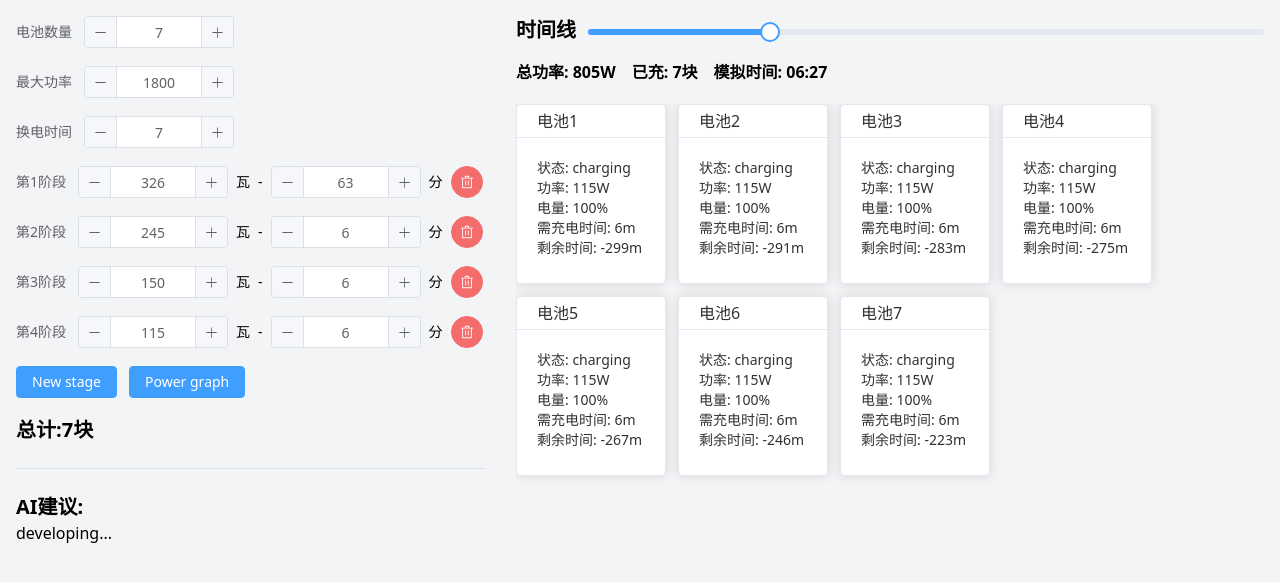
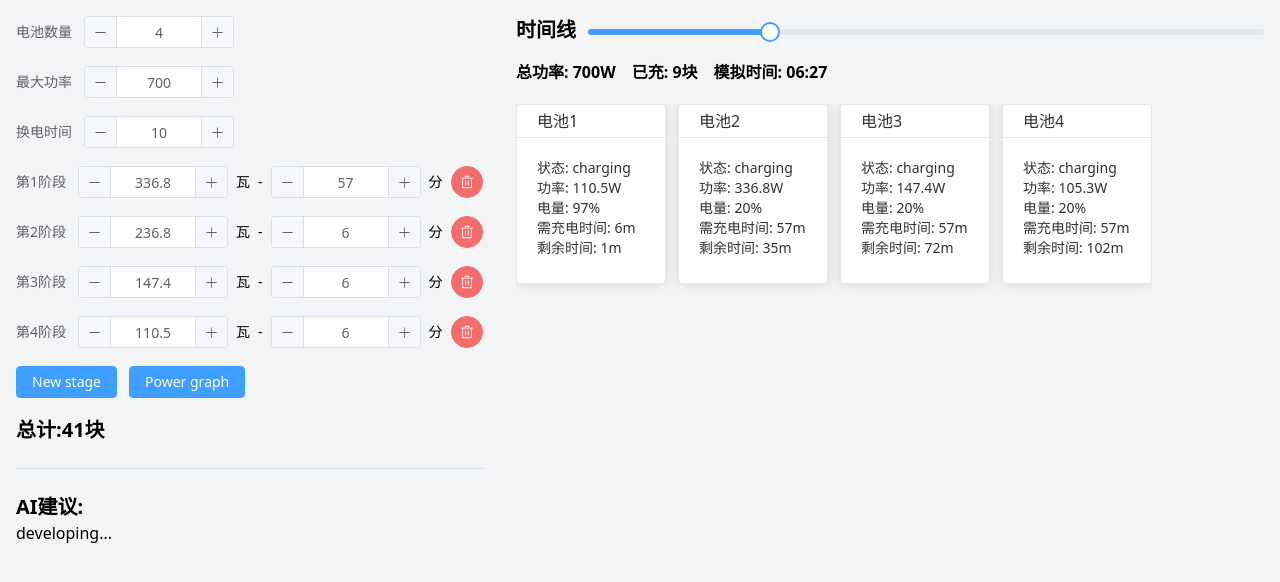
Before and after one commit to Sube-py/batteriya, a Vue app: page / in a window 1280 px wide. Shown: the top 582 px of the page. Built offline with nearby package versions, Linux system fonts and the light colour scheme.

Commit message:
refactor logic

```diff
--- a/src/App.vue
+++ b/src/App.vue
@@ -6,14 +6,14 @@ import type { UI, Form, Stage, ChartsData } from '@/types'
 import LineChart from '@/components/LineChart.vue'
 
 const form = reactive<Form>({
-  batteryNum: 7,
-  maxPower: 1800,
-  time: 7,
+  batteryNum: 4,
+  maxPower: 700,
+  time: 10,
   stages: [
-    [326, 63],
-    [245, 6],
-    [150, 6],
-    [115, 6]
+    [336.8, 57],
+    [236.8, 6],
+    [147.4, 6],
+    [110.5, 6]
   ]
 })
 
--- a/src/charge.ts
+++ b/src/charge.ts
@@ -3,7 +3,7 @@ import type { UI, BatteryUI, ChargeStatus as Status, Stage } from '@/types'
 type LiteralFalse = false
 type ChargeStatusType = ChargeStatus | LiteralFalse
 
-const BATTERY_LEVEL = [20, 89, 92, 97, 100]
+const BATTERY_LEVEL = [20, 89, 92, 97]
 
 class ChargeStatus {
   private _coolDown: number
@@ -65,20 +65,24 @@ class ChargeStatus {
 }
 
 const getLeftTime = (chargeStatus: ChargeStatus, updatedPower: number) => {
+  if (updatedPower === 0) {
+    return Infinity
+  }
   const { standardPower, standardTime, power: currentPower, time: chargedTime } = chargeStatus
   const chargedJoule =
-    currentPower > 0
+    currentPower > 0 && chargedTime > 0
       ? ((standardPower * standardTime) / currentPower - chargedTime) * currentPower
       : 0
   const newTime = Math.ceil((standardPower * standardTime - chargedJoule) / updatedPower)
 
-  return parseFloat(newTime.toFixed(2))
+  return parseFloat(newTime.toFixed())
 }
 
 const adjustPower = (
   currentChargeStatus: ChargeStatus,
   charging: ChargeStatusType[],
-  stages: Stage[]
+  stages: Stage[],
+  maxPower: number
 ) => {
   const nextStage = currentChargeStatus.nextStage(stages)
   const [nextStagePower, nextStageTime] = nextStage
@@ -134,78 +138,91 @@ export const simulateChargingWithUI = (
   ui: Reactive<UI>
 ): number => {
   ui.chartsLoading = true
-  const batteries: number[] = Array(battrtyCount).fill(20)
   const charging: ChargeStatusType[] = Array(battrtyCount).fill(false)
   let totalCharged = 0
+  coolDownTime += 1
+  for (let minute = 0; minute <= 24 * 60; minute++) {
+    let chargeIndex = -1
+    for (let currentChargeStatus of charging) {
+      chargeIndex++
+      if (!(currentChargeStatus instanceof ChargeStatus)) {
+        if (charging.some((value) => value instanceof ChargeStatus && value.coolDown > 0)) {
+          continue
+        }
+        const [firstStagePower, firstStageTime] = chargeStages[0]
+        let newChargePower: number
+        const cPower = charging.every((value) => value === false)
+          ? 0
+          : charging.reduce((a, b) => a + (b instanceof ChargeStatus ? b.power : 0), 0)
+        if (maxPower === cPower) {
+          newChargePower = 0
+        } else if (maxPower - cPower >= firstStagePower) {
+          newChargePower = firstStagePower
+        } else {
+          newChargePower = maxPower - cPower
+        }
+        const newCharge = new ChargeStatus(firstStagePower, firstStageTime, 0, 0)
+        newCharge.time = getLeftTime(newCharge, newChargePower)
+        newCharge.power = newChargePower
+        newCharge.coolDown = coolDownTime
+        newCharge.level = BATTERY_LEVEL[0]
+        charging[chargeIndex] = newCharge
+        currentChargeStatus = charging[chargeIndex] as ChargeStatus
+      }
 
-  let coolDown = coolDownTime
-  let currentPower = 0
-  const coolDownMap: { [key: number]: boolean } = {}
-  for (let i = 0; i < battrtyCount; i++) {
-    coolDownMap[i] = false
-  }
-  for (let minute = 0; minute <= 24 * 60; minute++) {
-    currentPower = 0
-
-    for (let i = 0; i < battrtyCount; i++) {
-      if (charging.every((value) => value === false)) {
-        break
-      }
-      const currentChargeStatus = charging[i]
-      if (!(currentChargeStatus instanceof ChargeStatus)) {
+      if (currentChargeStatus.coolDown > 0) {
+        //换电中
+        currentChargeStatus.coolDown -= 1
         continue
       }
 
       currentChargeStatus.time -= 1
 
       if (currentChargeStatus.time === 0) {
-        if (batteries[i] === 20) {
-          batteries[i] = 89
-          adjustPower(currentChargeStatus, charging, chargeStages)
-        } else if (batteries[i] === 89) {
-          batteries[i] = 92
-          adjustPower(currentChargeStatus, charging, chargeStages)
-        } else if (batteries[i] === 92) {
-          batteries[i] = 97
-          adjustPower(currentChargeStatus, charging, chargeStages)
-        } else if (batteries[i] === 97) {
-          batteries[i] = 100
+        if (currentChargeStatus.level === 20) {
+          currentChargeStatus.level = currentChargeStatus.nextLevel()
+          adjustPower(currentChargeStatus, charging, chargeStages, maxPower)
+        } else if (currentChargeStatus.level === 89) {
+          currentChargeStatus.level = currentChargeStatus.nextLevel()
+          adjustPower(currentChargeStatus, charging, chargeStages, maxPower)
+        } else if (currentChargeStatus.level === 92) {
+          currentChargeStatus.level = currentChargeStatus.nextLevel()
+          adjustPower(currentChargeStatus, charging, chargeStages, maxPower)
+        } else if (currentChargeStatus.level === 97) {
           totalCharged += 1
+          adjustPower(currentChargeStatus, charging, chargeStages, maxPower)
           currentChargeStatus.coolDown = coolDownTime
+          currentChargeStatus.level = currentChargeStatus.nextLevel()
         } else {
           // 100%
-          currentChargeStatus.coolDown -= 1
-          if (currentChargeStatus.coolDown === 0) {
-            batteries[i] = 20
-            adjustPower(currentChargeStatus, charging, chargeStages)
-          }
+          // pass
         }
       }
-
-      currentPower += currentChargeStatus.power
     }
 
     // ui
     ui.charged = totalCharged
     const data: BatteryUI[] = []
-    for (let i = 0; i < battrtyCount; i++) {
+    let batteryIndex = 0
+    for (const charge of charging) {
       let status: Status
-      if (coolDownMap[i]) {
-        status = 'exchange'
+      if (charge instanceof ChargeStatus) {
+        status = charge.coolDown > 0 ? 'exchange' : 'charging'
       } else {
-        status = charging[i] === false ? 'ready' : 'charging'
+        status = 'ready'
       }
 
       const chargeStatus = (
-        status === 'charging' ? charging[i] : new ChargeStatus(0, 0, 0, 0)
+        status === 'charging' ? charge : new ChargeStatus(0, 0, 0, 0)
       ) as ChargeStatus
-      data[i] = {
+      data[batteryIndex] = {
         status,
-        power: chargeStatus.power,
+        power: Number(chargeStatus.power.toFixed(1)),
         time: chargeStatus.standardTime,
         timeLeft: chargeStatus.time,
-        battery: batteries[i]
+        battery: chargeStatus.level
       }
+      batteryIndex += 1
     }
 
     ui.powerMap[minute] = {
@@ -213,64 +230,6 @@ export const simulateChargingWithUI = (
       batteriesData: data,
       charged: totalCharged
     }
-
-    if (coolDown > 0) {
-      coolDown -= 1
-      continue
-    }
-
-    // continue
-    for (let i = 0; i < battrtyCount; i++) {
-      if (coolDown > 0) {
-        continue
-      } else {
-        coolDownMap[i] = false
-      }
-      if (charging[i] === false && batteries[i] < 100) {
-        for (const stage of chargeStages) {
-          if (batteries[i] === 20) {
-            if (Object.values(coolDownMap).some((value) => value === true)) {
-              continue
-            }
-            coolDownMap[i] = minute > coolDownTime ? true : false
-            coolDown = coolDownTime
-            if (currentPower + stage[0] <= maxPower) {
-              charging[i] = new ChargeStatus(stage[0], stage[1], stage[0], stage[1])
-              currentPower += stage[0]
-              break
-            } else if (maxPower - currentPower > 0) {
-              const leftPower = maxPower - currentPower
-              const needTime = Math.ceil((stage[0] * stage[1]) / leftPower)
-              charging[i] = new ChargeStatus(stage[0], stage[1], leftPower, needTime)
-              currentPower = maxPower
-              break
-            } else {
-              console.log('max power is not enough', currentPower)
-              charging[i] = new ChargeStatus(stage[0], stage[1], 0, Infinity)
-              break
-            }
-          } else if (batteries[i] === 89) {
-            if (currentPower + stage[0] <= maxPower) {
-              charging[i] = new ChargeStatus(stage[0], stage[1], stage[0], stage[1])
-              currentPower += stage[0]
-              break
-            }
-          } else if (batteries[i] === 92) {
-            if (currentPower + stage[0] <= maxPower) {
-              charging[i] = new ChargeStatus(stage[0], stage[1], stage[0], stage[1])
-              currentPower += stage[0]
-              break
-            }
-          } else if (batteries[i] === 97) {
-            if (currentPower + stage[0] <= maxPower) {
-              charging[i] = new ChargeStatus(stage[0], stage[1], stage[0], stage[1])
-              currentPower += stage[0]
-              break
-            }
-          }
-        }
-      }
-    }
   }
   ui.chartsLoading = false
   return totalCharged
```
